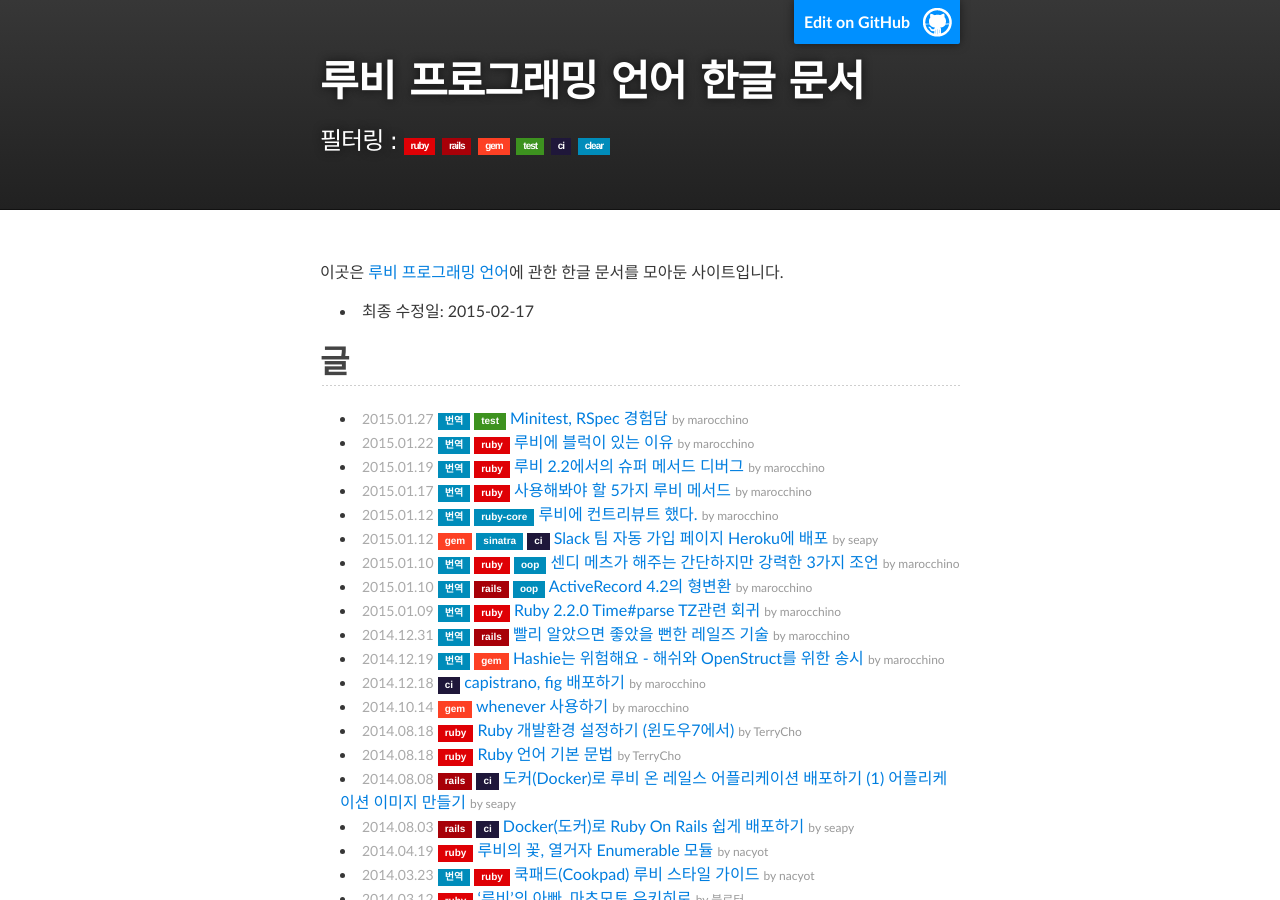
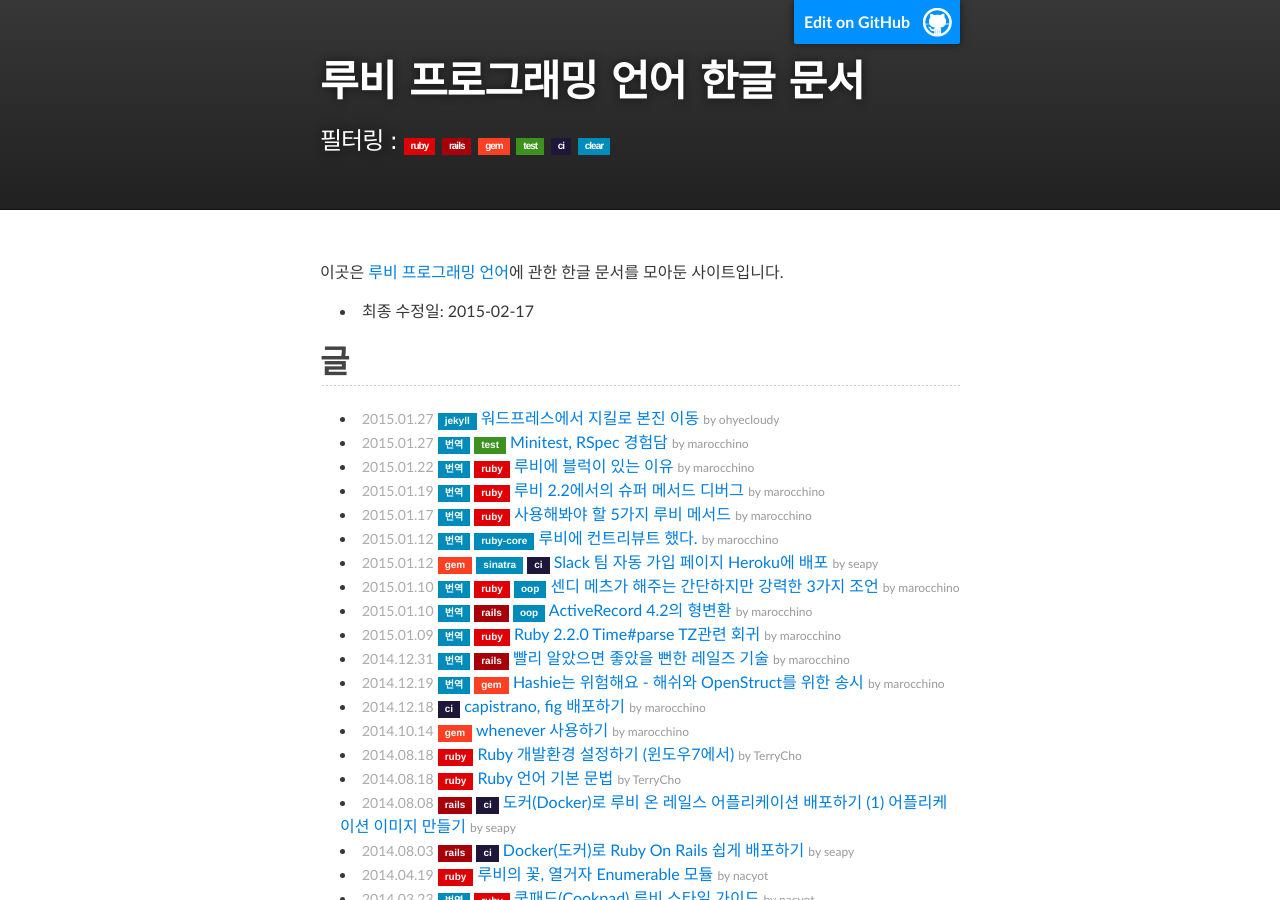
Before and after one commit to rubykr/rubykr.github.io, a Jekyll site: the page built from index.md, in a window 1280 px wide and 900 px high. Built offline with Jekyll 4.4.1, drawn with Linux system fonts in a browser that asks for light colours; comment, search, counter and statistics services are not loaded.

Commit message:
Add Article

```diff
--- a/index.md
+++ b/index.md
@@ -10,6 +10,7 @@
 ## [글](#articles)
 {: #articles}
 
+- [워드프레스에서 지킬로 본진 이동](http://we.weirdmeetup.com/jekyll-워드프레스에서-지킬로-본진-이동/){: .article data-date="2015.01.27" data-tags="jekyll" data-author="ohyecloudy" }
 - [Minitest, RSpec 경험담](https://dayone.me/1h07zq8){: .article data-date="2015.01.27" data-tags="translated test" data-author="marocchino" }
 - [루비에 블럭이 있는 이유](https://dayone.me/1g50zn8){: .article data-date="2015.01.22" data-tags="translated ruby" data-author="marocchino" }
 - [루비 2.2에서의 슈퍼 메서드 디버그](https://dayone.me/1faIzEW){: .article data-date="2015.01.19" data-tags="translated ruby" data-author="marocchino" }
```
